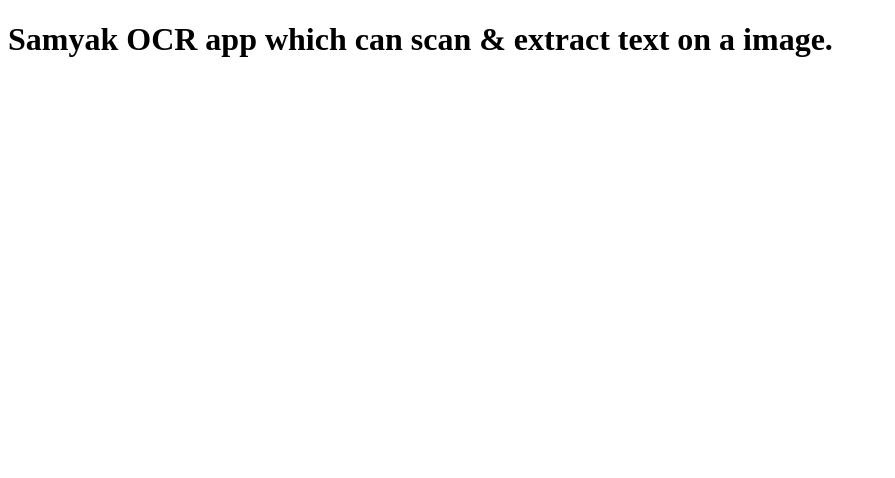
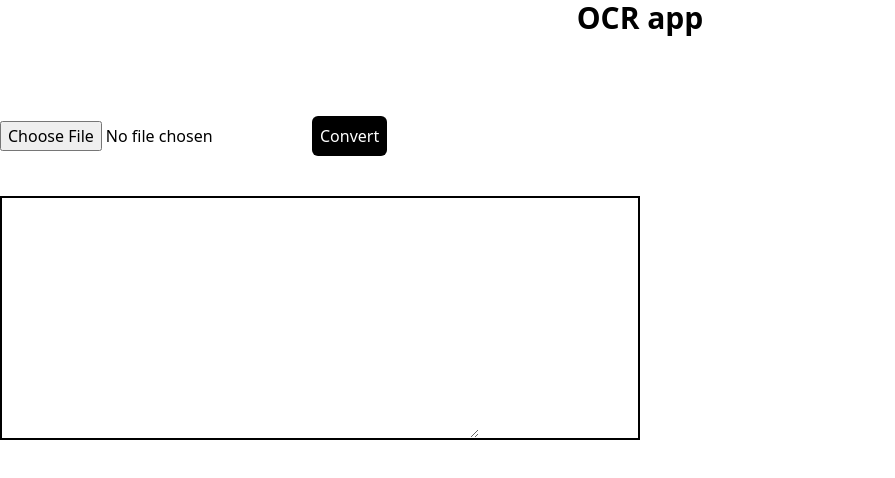
Before and after one commit to samyakkhatua/OCRapp, a React (Vite) app: page / in a window 1280 px wide. Shown: the top 478 px of the page, without its empty margins (0-895 px from the left). Built offline with nearby package versions, Linux system fonts and the light colour scheme.

Commit message:
basic UI done

```diff
--- a/index.html
+++ b/index.html
@@ -4,6 +4,7 @@
     <meta charset="UTF-8" />
     <link rel="icon" type="image/svg+xml" href="/vite.svg" />
     <meta name="viewport" content="width=device-width, initial-scale=1.0" />
+    <script src="https://cdn.tailwindcss.com"></script>
     <title>OCR app</title>
   </head>
   <body>
--- a/src/App.jsx
+++ b/src/App.jsx
@@ -1,17 +1,41 @@
-// import { useState } from 'react'
+import { useState } from "react";
 // import './App.css'
 
 function App() {
+  // const [loading, setLoading] = useState(false);
+  const [progress, setProgress] = useState(0);
+  const [text, setText] = useState("");
+  const [image, setImage] = useState("");
+
+  const handleSubmit = () => {};
 
   return (
-    <div className="">
-      <h1 className="text-3xl font-bold underline">
+    <>
+      <div className="container">
+        <p className="text-3xl font-bold text-center mb-20">OCR app</p>
+        <input
+          type="file"
+          onChange={(e) => setImage(URL.createObjectURL(e.target.files[0]))}
+        />
+        <input
+          type="button"
+          onChange={handleSubmit}
+          className="bg-black text-white p-2 rounded-md"
+          value="Convert"
+        />
 
-
-      Samyak OCR app which can scan & extract text on a image.
-      </h1>
-    </div>
-  )
+        <div className="flex border-black border-2 mt-10 items-stretch w-[50%]">
+          <textarea
+            cols="50"
+            rows="10"
+            className=""
+            value={text}
+            onChange={(e) => setText(e.target.value)}
+          ></textarea>
+        </div>
+      </div>
+    </>
+  );
 }
 
-export default App
+export default App;
```
